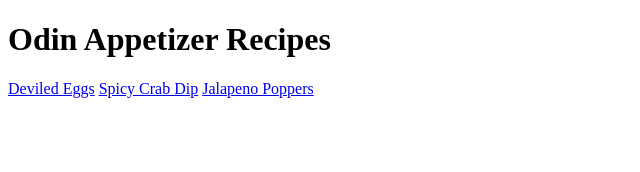
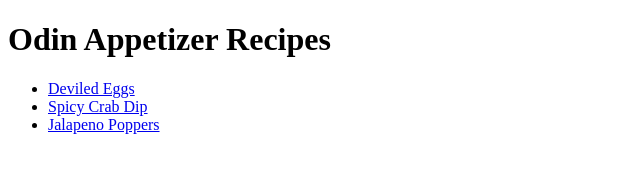
Before and after one commit to TundraCoder/odin-recipes, a plain HTML site: page index.html in a window 1280 px wide. Shown: the whole page, without its empty margins (0-640 px from the left). Drawn offline with Linux system fonts and the light colour scheme.

Commit message:
I changed the code base I added an ul to the recipe links index.html

```diff
--- a/index.html
+++ b/index.html
@@ -7,8 +7,10 @@
   </head>
   <body>
     <h1>Odin Appetizer Recipes</h1>
-    <a href="recipes/deviledeggs.html">Deviled Eggs</a>
-    <a href="recipes/spicycrabdip.html">Spicy Crab Dip</a>
-    <a href="recipes/jalapenopoppers.html">Jalapeno Poppers</a>
+    <ul>
+      <li><a href="recipes/deviledeggs.html">Deviled Eggs</a></li>
+      <li><a href="recipes/spicycrabdip.html">Spicy Crab Dip</a></li>
+      <li><a href="recipes/jalapenopoppers.html">Jalapeno Poppers</a></li>
+    </ul>
   </body>
 </html>
```
